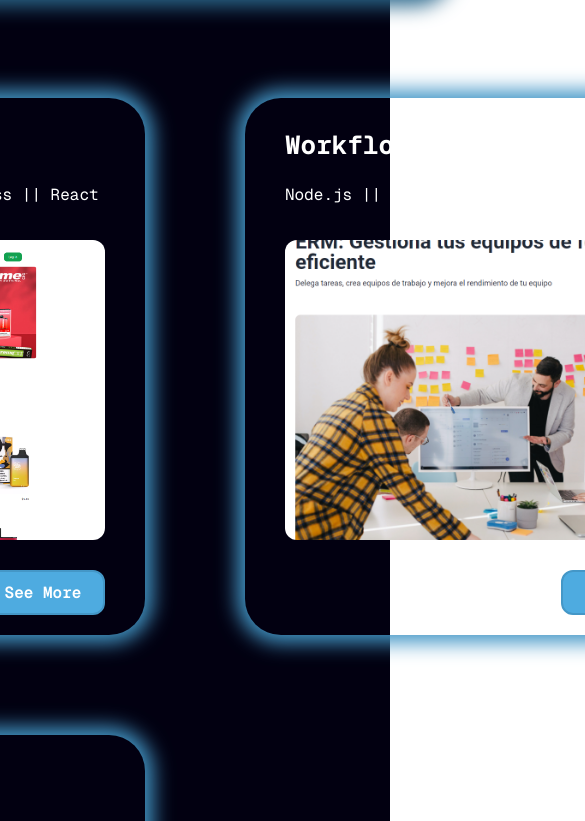
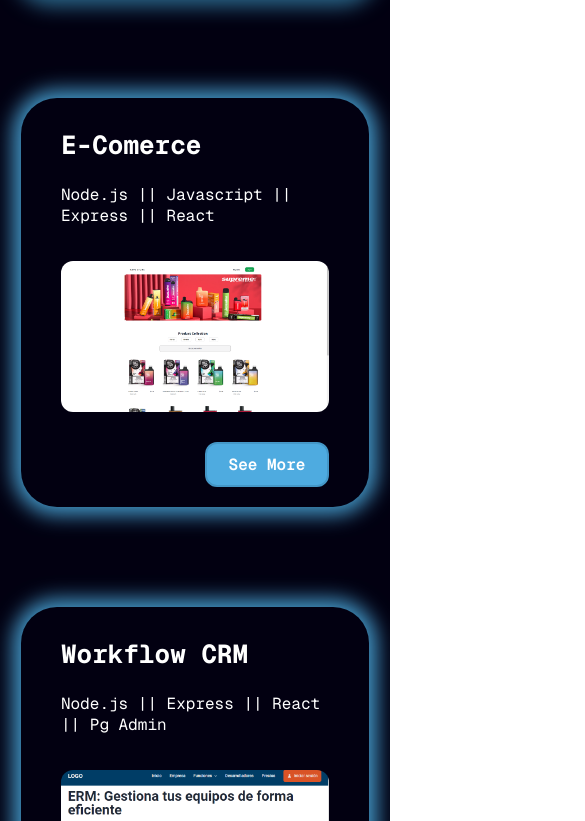
Before and after one commit to romansalom/NewPortafolio, a Next.js app: page / in a window 390 px wide. Shown: the part 823-1644 px from the top of the page, 585 px wide, since content can reach past the window. Built offline with nearby package versions, Linux system fonts and the light colour scheme.

Commit message:
cards mobile

```diff
--- a/components/Projects/project.jsx
+++ b/components/Projects/project.jsx
@@ -111,8 +111,8 @@ export default function Projects() {
                                 <h2>{project.title[language]} -{language === "Es" ? "Detalles" : "Details"}</h2>
                                 <p>{project.details[language]}</p>
                                 <br></br>
-                                <p>  Github Link : <a href={project.repositorio[language]}> {project.repositorio[language]}</a></p>
-                                <p>  Web Link : <a href={project.view[language]}> {project.view[language]}</a></p>
+                                <p><a href={project.repositorio[language]}>Github </a></p>
+                                <p><a href={project.view[language]}> Deploy</a></p>
 
                                 <div className={styles.buttonContenedor}>
                                     <div className={styles.button} onClick={() => toggleContent(index)}>
--- a/components/Projects/styles.module.css
+++ b/components/Projects/styles.module.css
@@ -77,3 +77,22 @@
     justify-content: end;
     display: flex;
 }
+
+
+@media (max-width: 560px) {
+    .container {
+        grid-template-columns: repeat(1, 1fr);
+
+    }
+
+    .cardContainer {
+        max-width: 350px;
+    }
+
+    .cardContent img {
+        width: 100%;
+        height: 100%;
+        max-width: 550px;
+        max-height: 250px;
+    }
+}
```
